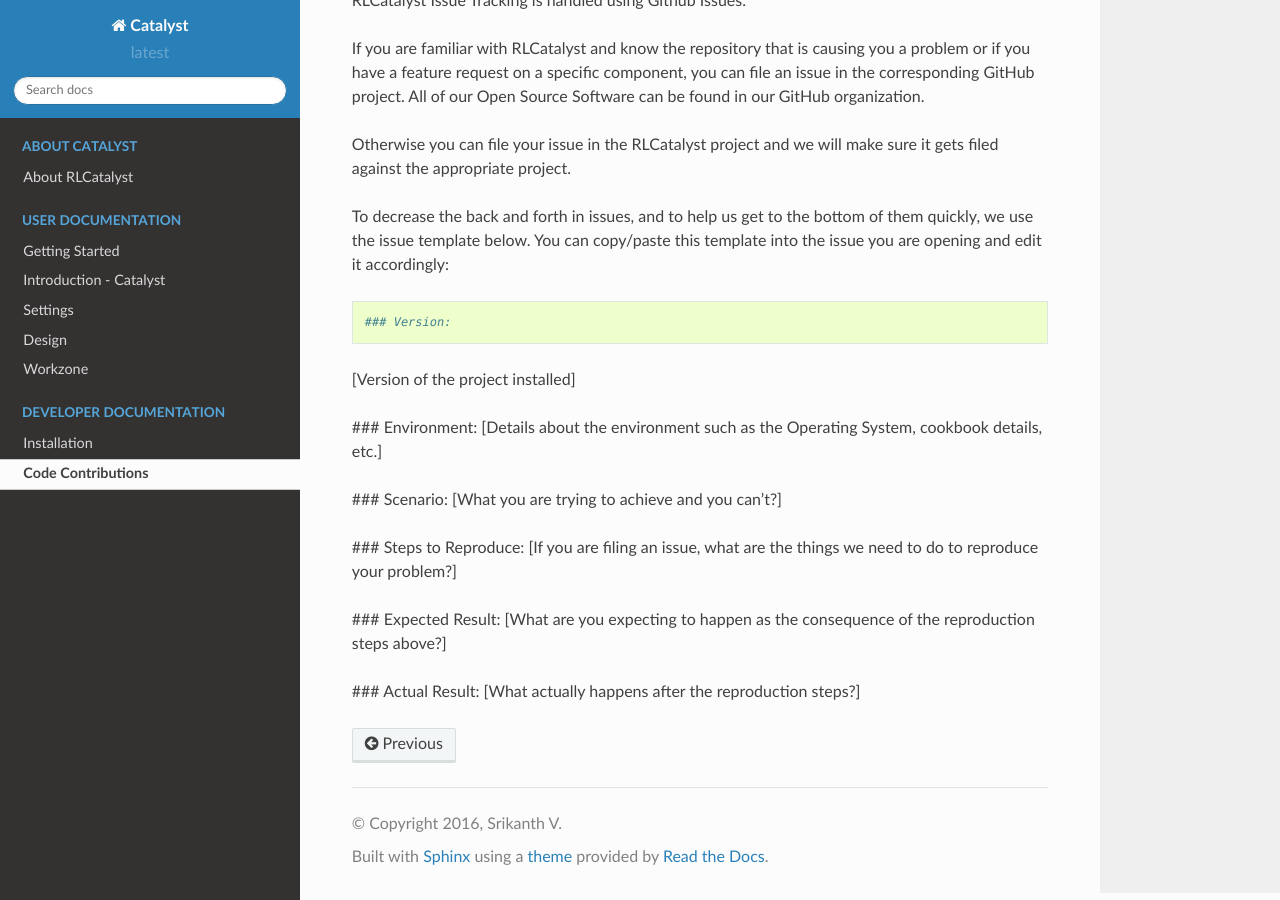
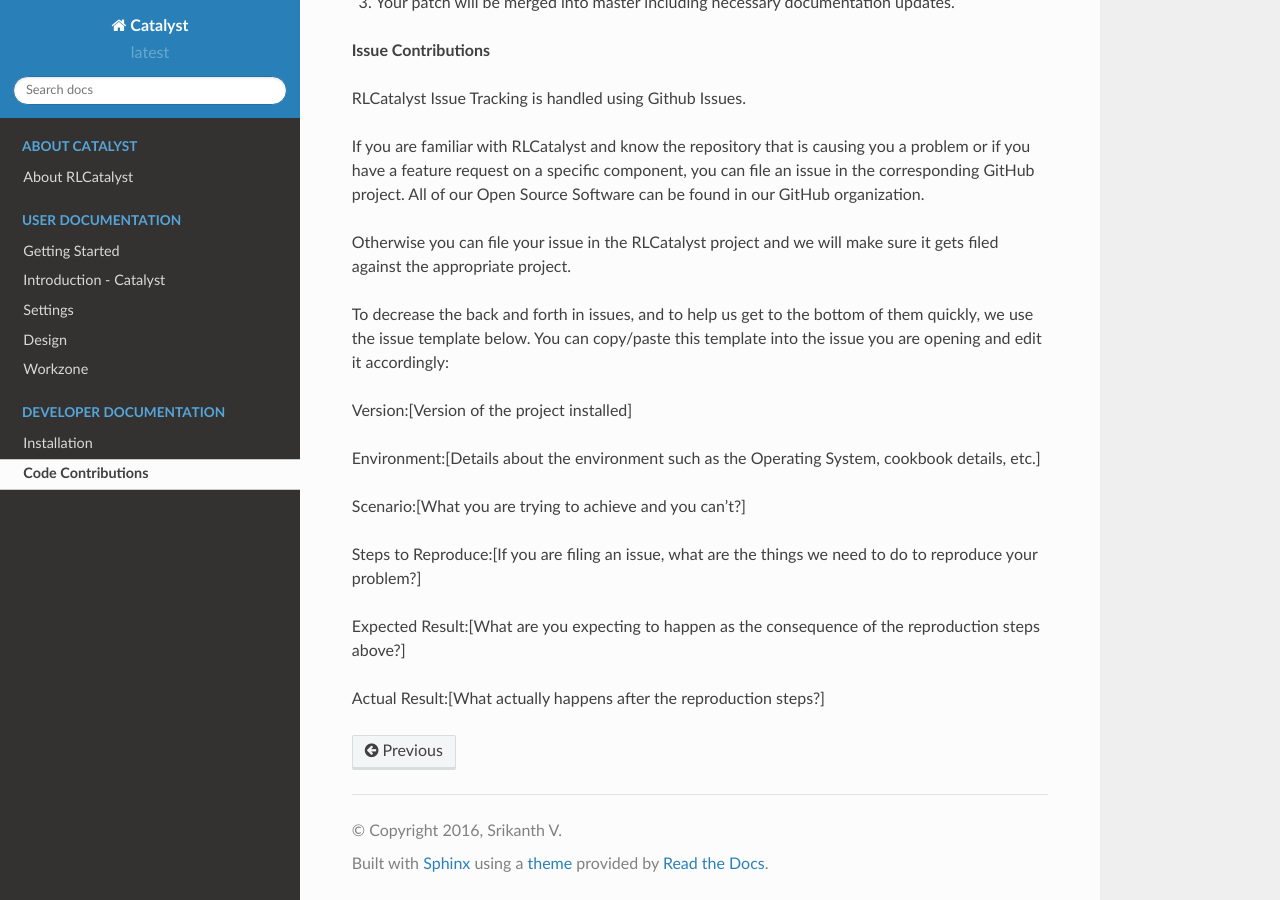
Before and after one commit to RLOpenCatalyst/catdocs, a Sphinx documentation site: the page built from Catalyst/source/Contributions.rst, in a window 1280 px wide and 900 px high, scrolled down 2379 px. Built offline with Sphinx 7.4.7 and the Read the Docs theme 2.0.0, drawn with Linux system fonts in a browser that asks for light colours; some of the changed text lies outside the part shown.

```diff
--- a/Catalyst/source/Contributions.rst
+++ b/Catalyst/source/Contributions.rst
@@ -2,6 +2,7 @@ Code Contributions
 ==================
 
 **Code of Conduct**
+
 The Code of Conduct explains the bare minimum behavior expectations Relevance Lab requires of its contributors.
 
 This project adheres to the [Open Code of Conduct][code-of-conduct]. By participating, you are expected to honor this code.
@@ -11,13 +12,13 @@ This project adheres to the [Open Code of Conduct][code-of-conduct]. By particip
 **Issue Contributions**
 
 When opening new issues or commenting on existing issues please make sure discussions are related to concrete technical issues with the RLCatalyst software.
-
-Discussion of non-technical topics including subjects like intellectual property, trademark and high level project questions should be directed to support@relevancelab.com
+  Discussion of non-technical topics including subjects like intellectual property, trademark and high level project questions should be directed to support@relevancelab.com
 
 
 **Branching Strategy**
 
 The central repository will have two branches with infinite lifetime
+
 * master
 * dev
 
@@ -102,20 +103,15 @@ Otherwise you can file your issue in the RLCatalyst project and we will make sur
 
 To decrease the back and forth in issues, and to help us get to the bottom of them quickly, we use the issue template below. You can copy/paste this template into the issue you are opening and edit it accordingly::
 
-### Version:
-[Version of the project installed]
 
-### Environment:
-[Details about the environment such as the Operating System, cookbook details, etc.]
+Version:[Version of the project installed]
 
-### Scenario:
-[What you are trying to achieve and you can't?]
+Environment:[Details about the environment such as the Operating System, cookbook details, etc.]
 
-### Steps to Reproduce:
-[If you are filing an issue, what are the things we need to do to reproduce your problem?]
+Scenario:[What you are trying to achieve and you can't?]
 
-### Expected Result:
-[What are you expecting to happen as the consequence of the reproduction steps above?]
+Steps to Reproduce:[If you are filing an issue, what are the things we need to do to reproduce your problem?]
 
-### Actual Result:
-[What actually happens after the reproduction steps?]
+Expected Result:[What are you expecting to happen as the consequence of the reproduction steps above?]
+
+Actual Result:[What actually happens after the reproduction steps?]
```
